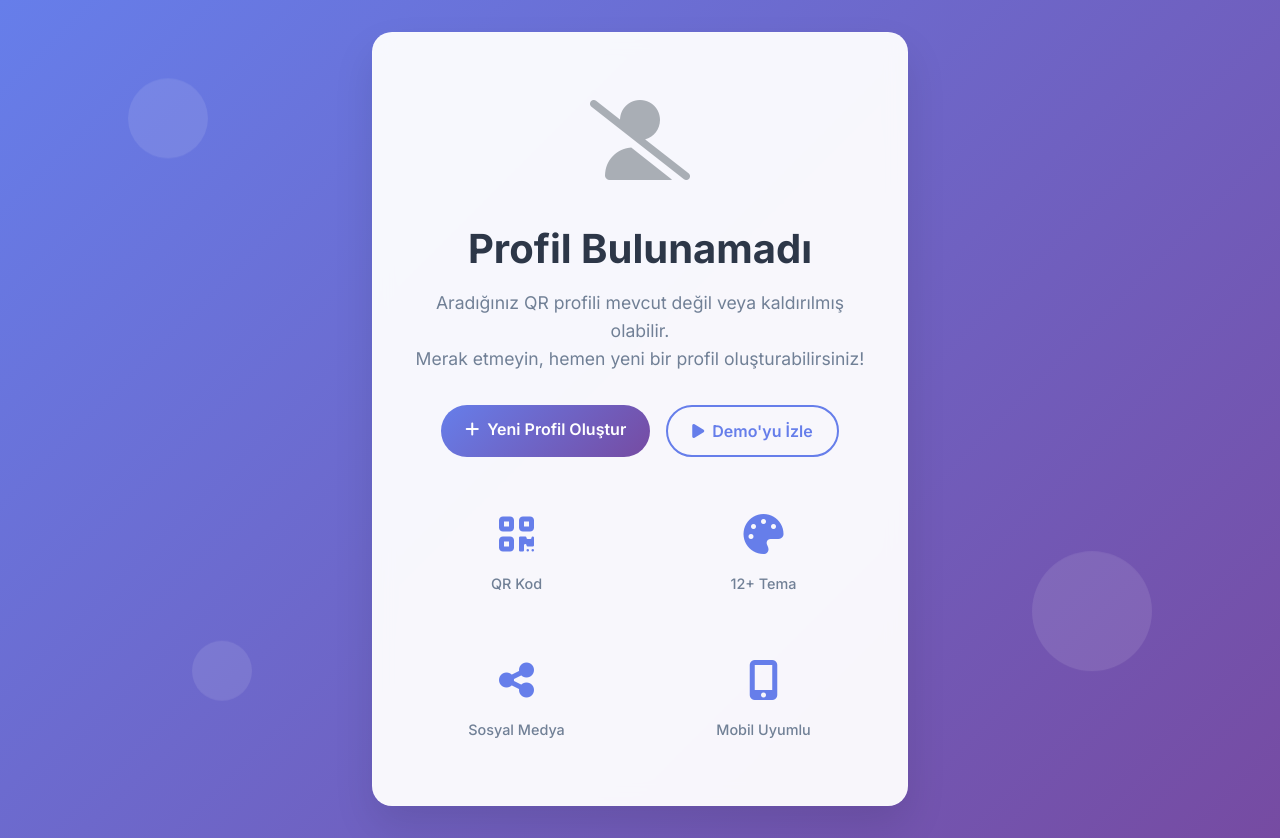
After one commit to ademcaniyik/kisisel_qr, a PHP site: page /kisisel_qr/errors/profile-not-found.php in a window 1280 px wide. The commit adds this page. Run offline with PHP 8.4, Linux system fonts and the light colour scheme.

```diff
--- /dev/null
+++ b/errors/profile-not-found.php
@@ -0,0 +1,301 @@
+<!DOCTYPE html>
+<html lang="tr">
+<head>
+    <meta charset="UTF-8">
+    <meta name="viewport" content="width=device-width, initial-scale=1.0">
+    <title>Profil Bulunamadı - Kişisel QR</title>
+
+    <!-- SEO Meta Tags -->
+    <meta name="description" content="Aradığınız profil bulunamadı. Yeni bir QR profil oluşturmak için hemen başlayın!">
+    <meta name="robots" content="noindex, nofollow">
+
+    <!-- Favicon -->
+    <link rel="icon" type="image/svg+xml" href="../assets/images/favicon.svg">
+    <link rel="icon" type="image/png" sizes="32x32" href="../assets/images/favicon-32x32.png">
+
+    <!-- CSS -->
+    <link href="https://cdn.jsdelivr.net/npm/bootstrap@5.3.0/dist/css/bootstrap.min.css" rel="stylesheet">
+    <link href="https://cdnjs.cloudflare.com/ajax/libs/font-awesome/6.4.0/css/all.min.css" rel="stylesheet">
+    <link href="https://fonts.googleapis.com/css2?family=Inter:wght@300;400;500;600;700&display=swap" rel="stylesheet">
+
+    <style>
+        * {
+            margin: 0;
+            padding: 0;
+            box-sizing: border-box;
+        }
+
+        body {
+            font-family: 'Inter', sans-serif;
+            background: linear-gradient(135deg, #667eea 0%, #764ba2 100%);
+            min-height: 100vh;
+            display: flex;
+            align-items: center;
+            justify-content: center;
+            color: #333;
+        }
+
+        .container {
+            max-width: 600px;
+            text-align: center;
+            padding: 2rem;
+        }
+
+        .error-card {
+            background: rgba(255, 255, 255, 0.95);
+            backdrop-filter: blur(10px);
+            border-radius: 20px;
+            padding: 3rem 2rem;
+            box-shadow: 0 20px 40px rgba(0, 0, 0, 0.1);
+            border: 1px solid rgba(255, 255, 255, 0.2);
+        }
+
+        .error-icon {
+            font-size: 5rem;
+            color: #6c757d;
+            margin-bottom: 1.5rem;
+            opacity: 0.7;
+        }
+
+        .error-title {
+            font-size: 2.5rem;
+            font-weight: 700;
+            color: #2d3748;
+            margin-bottom: 1rem;
+        }
+
+        .error-message {
+            font-size: 1.1rem;
+            color: #718096;
+            margin-bottom: 2rem;
+            line-height: 1.6;
+        }
+
+        .action-buttons {
+            display: flex;
+            gap: 1rem;
+            justify-content: center;
+            flex-wrap: wrap;
+            margin-bottom: 2rem;
+        }
+
+        .btn-custom {
+            padding: 12px 24px;
+            border-radius: 50px;
+            font-weight: 600;
+            text-decoration: none;
+            transition: all 0.3s ease;
+            border: none;
+            font-size: 1rem;
+        }
+
+        .btn-primary-custom {
+            background: linear-gradient(135deg, #667eea 0%, #764ba2 100%);
+            color: white;
+        }
+
+        .btn-primary-custom:hover {
+            transform: translateY(-2px);
+            box-shadow: 0 10px 20px rgba(102, 126, 234, 0.3);
+            color: white;
+        }
+
+        .btn-outline-custom {
+            background: transparent;
+            color: #667eea;
+            border: 2px solid #667eea;
+        }
+
+        .btn-outline-custom:hover {
+            background: #667eea;
+            color: white;
+            transform: translateY(-2px);
+        }
+
+        .features-grid {
+            display: grid;
+            grid-template-columns: repeat(auto-fit, minmax(150px, 1fr));
+            gap: 1.5rem;
+            margin-top: 2rem;
+        }
+
+        .feature-item {
+            text-align: center;
+            padding: 1rem;
+        }
+
+        .feature-icon {
+            font-size: 2.5rem;
+            color: #667eea;
+            margin-bottom: 0.5rem;
+        }
+
+        .feature-text {
+            font-size: 0.9rem;
+            color: #718096;
+            font-weight: 500;
+        }
+
+        .floating-shapes {
+            position: absolute;
+            top: 0;
+            left: 0;
+            width: 100%;
+            height: 100%;
+            overflow: hidden;
+            z-index: -1;
+        }
+
+        .shape {
+            position: absolute;
+            background: rgba(255, 255, 255, 0.1);
+            border-radius: 50%;
+            animation: float 6s ease-in-out infinite;
+        }
+
+        .shape:nth-child(1) {
+            top: 10%;
+            left: 10%;
+            width: 80px;
+            height: 80px;
+            animation-delay: 0s;
+        }
+
+        .shape:nth-child(2) {
+            top: 70%;
+            right: 10%;
+            width: 120px;
+            height: 120px;
+            animation-delay: 2s;
+        }
+
+        .shape:nth-child(3) {
+            bottom: 10%;
+            left: 15%;
+            width: 60px;
+            height: 60px;
+            animation-delay: 4s;
+        }
+
+        @keyframes float {
+            0%, 100% { transform: translateY(0px); }
+            50% { transform: translateY(-20px); }
+        }
+
+        .pulse {
+            animation: pulse 2s infinite;
+        }
+
+        @keyframes pulse {
+            0% { opacity: 1; }
+            50% { opacity: 0.5; }
+            100% { opacity: 1; }
+        }
+
+        @media (max-width: 768px) {
+            .error-card {
+                padding: 2rem 1rem;
+                margin: 1rem;
+            }
+
+            .error-title {
+                font-size: 2rem;
+            }
+
+            .action-buttons {
+                flex-direction: column;
+                align-items: center;
+            }
+
+            .btn-custom {
+                width: 100%;
+                max-width: 280px;
+            }
+        }
+    </style>
+</head>
+<body>
+    <div class="floating-shapes">
+        <div class="shape"></div>
+        <div class="shape"></div>
+        <div class="shape"></div>
+    </div>
+
+    <div class="container">
+        <div class="error-card">
+            <div class="error-icon pulse">
+                <i class="fas fa-user-slash"></i>
+            </div>
+
+            <h1 class="error-title">Profil Bulunamadı</h1>
+
+            <p class="error-message">
+                Aradığınız QR profili mevcut değil veya kaldırılmış olabilir.
+                <br>Merak etmeyin, hemen yeni bir profil oluşturabilirsiniz!
+            </p>
+
+            <div class="action-buttons">
+                <a href="../index.php" class="btn-custom btn-primary-custom">
+                    <i class="fas fa-plus me-2"></i>Yeni Profil Oluştur
+                </a>
+                <a href="../index.php#demo" class="btn-custom btn-outline-custom">
+                    <i class="fas fa-play me-2"></i>Demo'yu İzle
+                </a>
+            </div>
+
+            <div class="features-grid">
+                <div class="feature-item">
+                    <div class="feature-icon">
+                        <i class="fas fa-qrcode"></i>
+                    </div>
+                    <div class="feature-text">QR Kod</div>
+                </div>
+                <div class="feature-item">
+                    <div class="feature-icon">
+                        <i class="fas fa-palette"></i>
+                    </div>
+                    <div class="feature-text">12+ Tema</div>
+                </div>
+                <div class="feature-item">
+                    <div class="feature-icon">
+                        <i class="fas fa-share-alt"></i>
+                    </div>
+                    <div class="feature-text">Sosyal Medya</div>
+                </div>
+                <div class="feature-item">
+                    <div class="feature-icon">
+                        <i class="fas fa-mobile-alt"></i>
+                    </div>
+                    <div class="feature-text">Mobil Uyumlu</div>
+                </div>
+            </div>
+        </div>
+    </div>
+
+    <!-- JavaScript -->
+    <script src="https://cdn.jsdelivr.net/npm/bootstrap@5.3.0/dist/js/bootstrap.bundle.min.js"></script>
+
+    <script>
+        // Sayfa yüklenince animasyon efekti
+        document.addEventListener('DOMContentLoaded', function() {
+            const card = document.querySelector('.error-card');
+            card.style.opacity = '0';
+            card.style.transform = 'translateY(50px)';
+
+            setTimeout(() => {
+                card.style.transition = 'all 0.8s ease';
+                card.style.opacity = '1';
+                card.style.transform = 'translateY(0)';
+            }, 100);
+        });
+
+        // Butona tıklandığında analitik
+        document.querySelectorAll('.btn-custom').forEach(btn => {
+            btn.addEventListener('click', function() {
+                // Google Analytics veya başka tracking için
+                console.log('404 Profile Error - Button clicked:', this.textContent.trim());
+            });
+        });
+    </script>
+</body>
+</html>
--- a/profile.php
+++ b/profile.php
@@ -34,7 +34,7 @@ if ($qrId) {
     $stmt->bind_param("s", $slug);
 } else {
     header("HTTP/1.0 404 Not Found");
-    echo "Profil bulunamadı.";
+    include __DIR__ . '/errors/profile-not-found.php';
     exit();
 }
 
@@ -43,7 +43,7 @@ $result = $stmt->get_result();
 
 if ($result->num_rows === 0) {
     header("HTTP/1.0 404 Not Found");
-    echo "Profil bulunamadı.";
+    include __DIR__ . '/errors/profile-not-found.php';
     exit();
 }
 
```
Also changed, not shown: redirect.php (+8 -4 lines).
